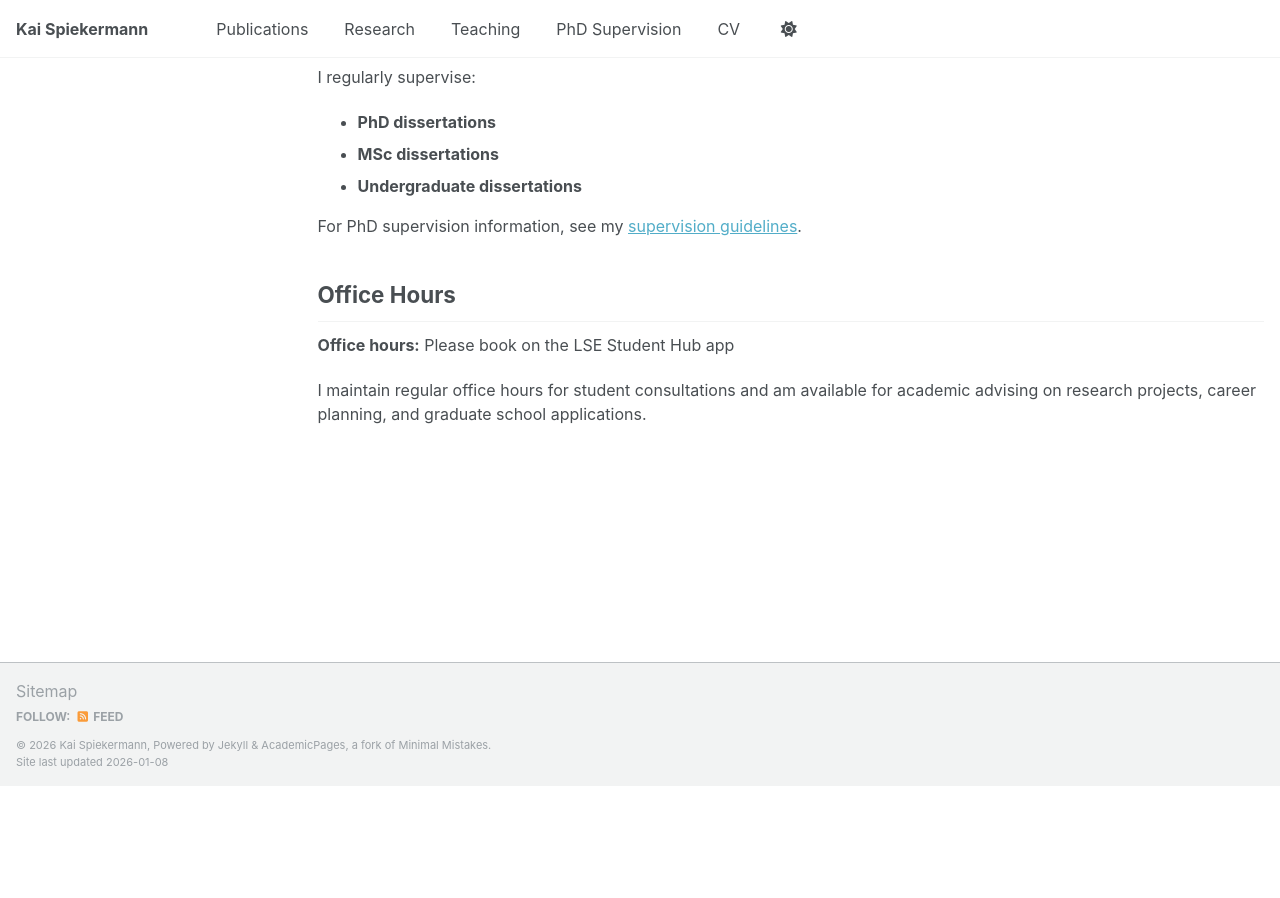
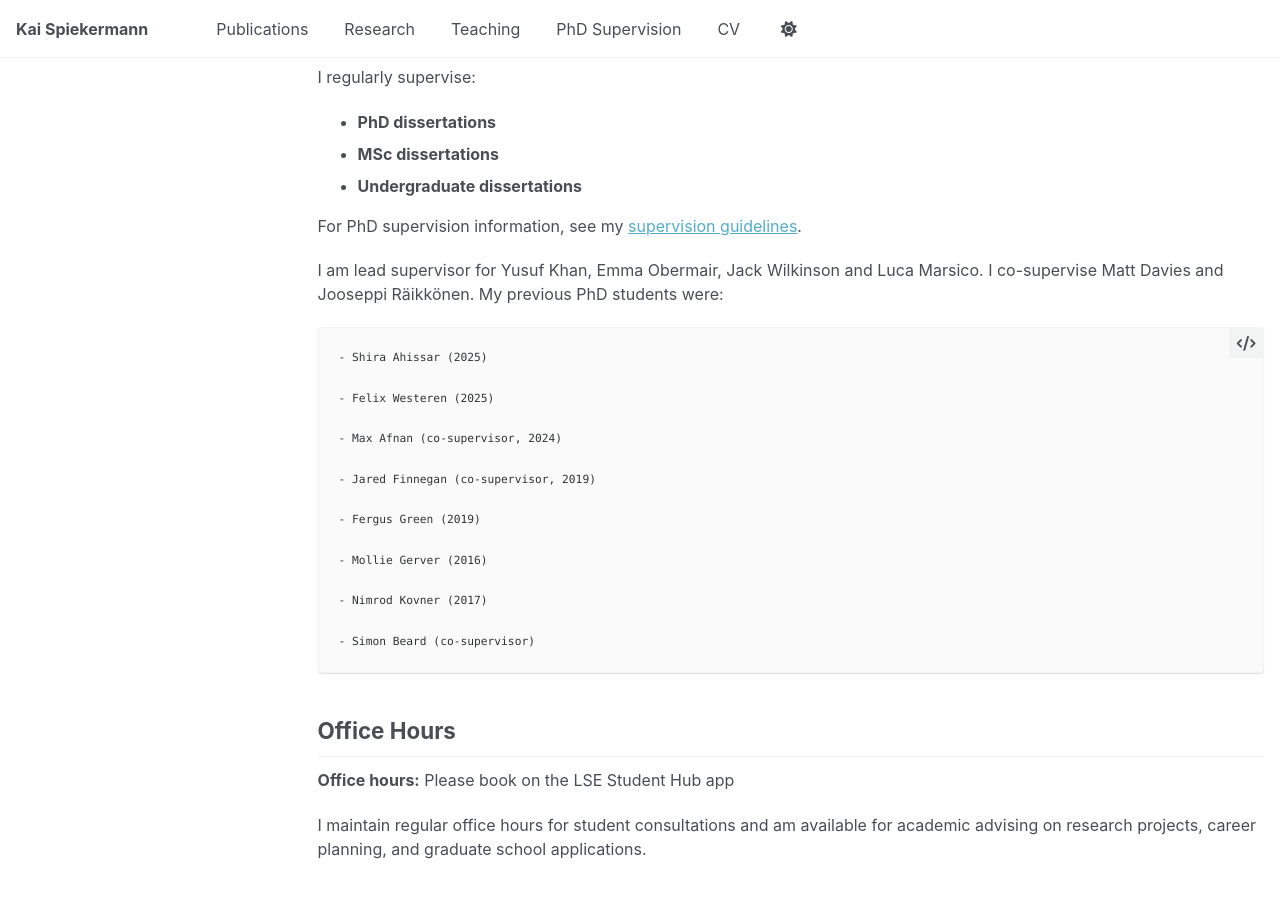
Before and after one commit to kaispk/kaispk.github.io, a Jekyll site: the page built from _pages/teaching.md, in a window 1280 px wide and 900 px high, scrolled down 1004 px. Built offline with Jekyll 4.4.1, drawn with Linux system fonts in a browser that asks for light colours; a script that is not in the unit is left out; before the commit the page ends 1790 px from its top, so only the background shows below that.

Commit message:
Update teaching.md

```diff
--- a/_pages/teaching.md
+++ b/_pages/teaching.md
@@ -40,6 +40,25 @@ I regularly supervise:
 
 For PhD supervision information, see my [supervision guidelines](/phd-supervision/).
 
+ I am lead supervisor for Yusuf Khan, Emma Obermair, Jack Wilkinson
+ and Luca Marsico. I co-supervise Matt Davies and Jooseppi Räikkönen. My previous PhD students were:
+
+    - Shira Ahissar (2025)
+
+    - Felix Westeren (2025)
+
+    - Max Afnan (co-supervisor, 2024)
+
+    - Jared Finnegan (co-supervisor, 2019)
+
+    - Fergus Green (2019)
+
+    - Mollie Gerver (2016)
+
+    - Nimrod Kovner (2017)
+
+    - Simon Beard (co-supervisor)
+
 ## Office Hours
 
 **Office hours:** Please book on the LSE Student Hub app
```
